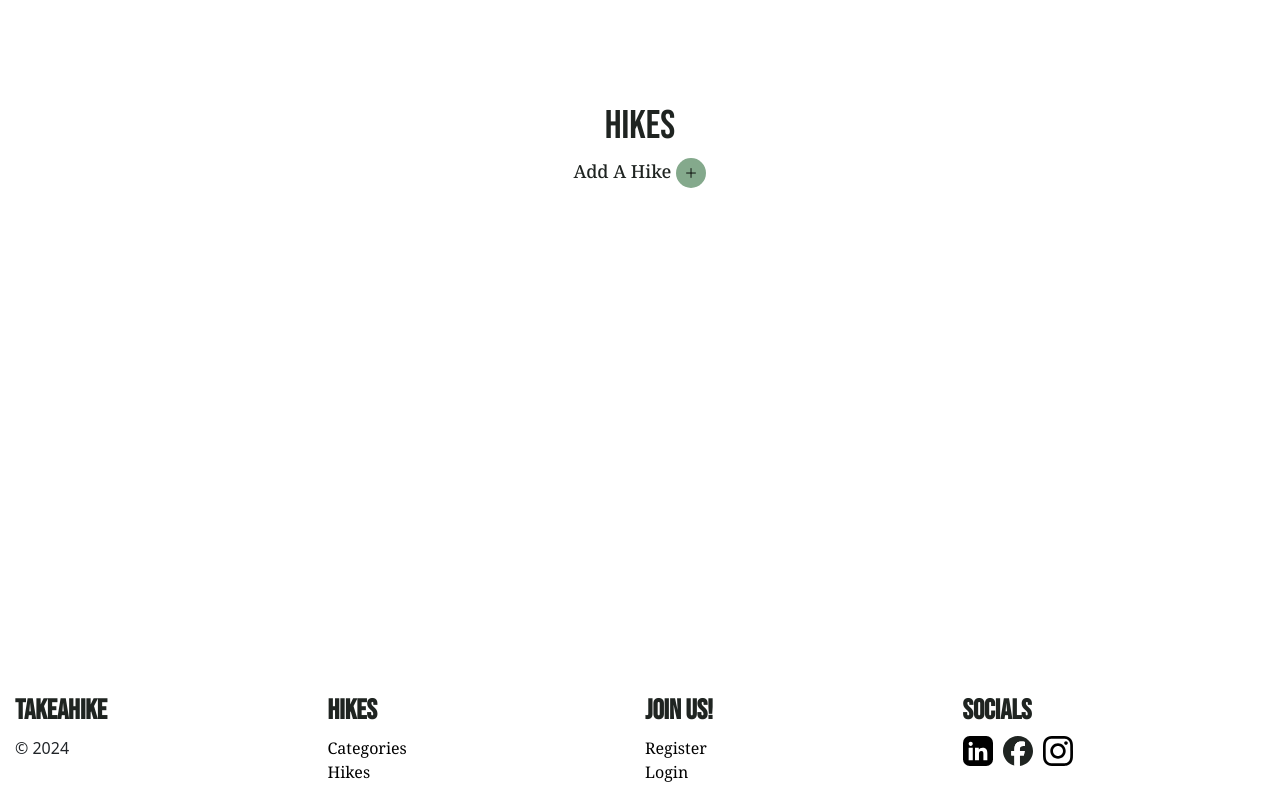
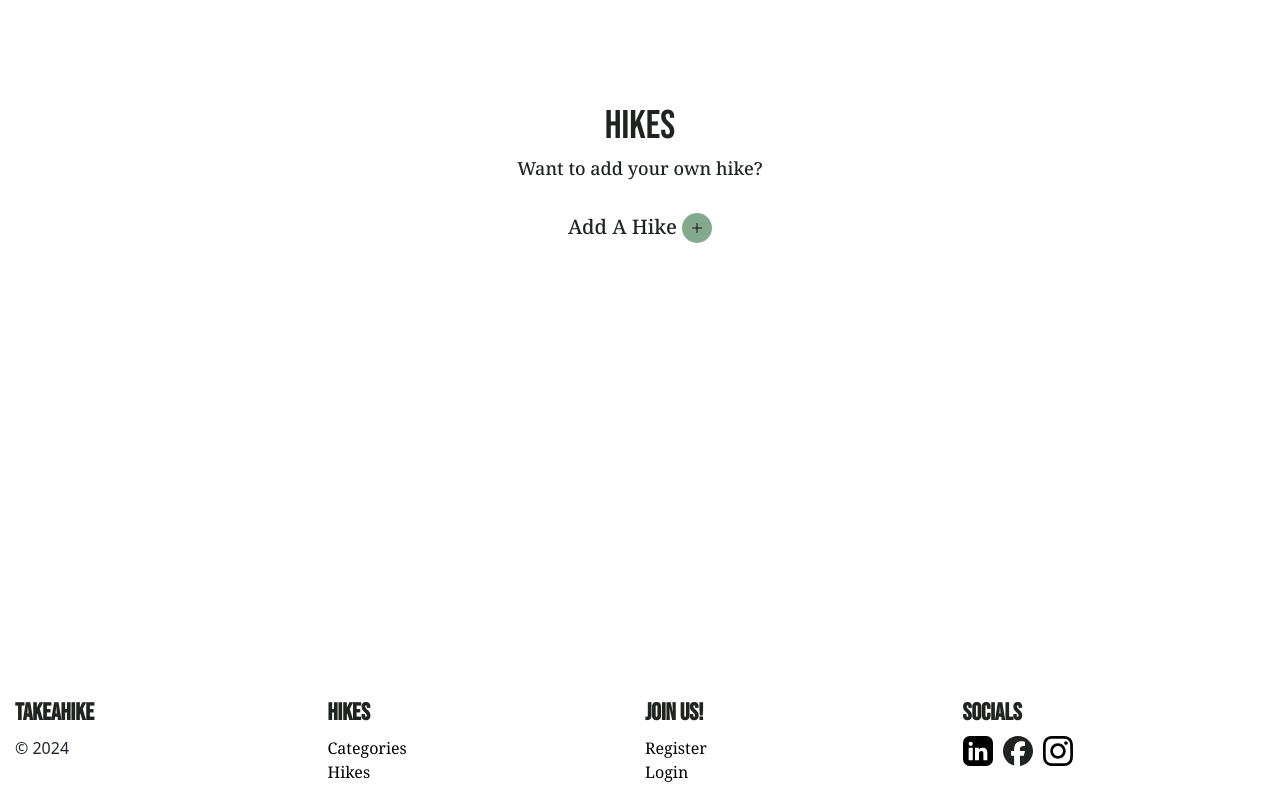
Before and after one commit to ChloeL-E/msp3-trailfinders, a Flask app: page /my_hikes in a window 1280 px wide. Run offline with Flask 2, Linux system fonts and the light colour scheme; data that the repository does not hold is empty.

Commit message:
Added to styling on Hikes page

```diff
--- a/trailfinders/static/css/style.css
+++ b/trailfinders/static/css/style.css
@@ -100,30 +100,9 @@
     height: 43vh;
 }
 
-/*#categories-hero:before{
-    content: '';
-    position: absolute;
-    top: 0;
-    left: 0;
-    width: 100%;
-    height: 100%;
-    background: rgba(255, 255, 255, 0.2);  The transparent overlay
-    pointer-events: none;  Ensures the overlay does not interfere with any user interactions *
-}*/
-
-/*#index-hero-image {
-    background-size: cover;
-    background-position: center;
-    background-repeat: no-repeat;
-    background-image: url("/static/media/images/hadrianswall.webp");
-    margin-top: -100px;
-    height: 90vh;
-    object-fit: cover;
-}*/
-
-header h1,
 h1,
-h2 {
+h2,
+h3 {
     color: var(--dark_green);
     font-weight: 500;
     font-family: "Bebas Neue";
@@ -224,6 +203,13 @@ h2 {
     margin-right: 10px;
 }
 
+/*------- HIKEs -------*/
+
+.reduce {
+    font-family: var(--font-family);
+    font-size:large;
+}
+
 /*------- ADD_HIKE -------*/
 
 .icon {
@@ -242,7 +228,7 @@ h2 {
 .change {
     text-decoration: none;
     font-family: var(--font-family);
-    font-size: 18px;
+    font-size: 20px;
     font-weight: 500;
     color: var(--dark_green);
     cursor: pointer;
@@ -251,12 +237,6 @@ h2 {
 .change:hover {
     color: var(--green);
 }
-
-/*.form-sizing {
-    border: 1px solid var(--dark_green);
-    border-radius: 5px;
-    padding: 5px 10px;
-}*/
 
 label {
     font-family: "Bebas Neue";
@@ -294,7 +274,7 @@ footer {
     padding-left: 10px;
 }
 
-footer h3 {
+footer h4 {
     font-family: "Bebas Neue";
     font-weight: 600;
     color: var(--dark_green);
@@ -401,7 +381,7 @@ li::marker {
         margin-top: 0.25rem !important;
     }
 
-    footer h3 {
+    footer h4 {
         font-size: medium;
     }
 
--- a/trailfinders/templates/base.html
+++ b/trailfinders/templates/base.html
@@ -87,27 +87,27 @@
     <footer class="mt-auto sticky-bottom sm-screens">
       <div class="row g-0">
         <div class="col-xs-6 col-sm-3 sm-screens">
-          <h3 class="ml-3" style="margin-left:5px;">TakeAHike</h3>
+          <h4 class="ml-3" style="margin-left:5px;">TakeAHike</h4>
           <p class="copyright ml-3" style="margin-left:5px;">
             <span>© 2024</span>
           </p>
         </div>
         <div class="col-xs-6 col-sm-3 sm-screens">
-          <h3>Hikes</h3>
+          <h4>Hikes</h4>
           <ul class="footer-links">
             <li><a href="{{ url_for('categories') }}">Categories</a></li>
             <li><a href="{{ url_for('my_hikes') }}">Hikes</a></li>
           </ul>
         </div>
         <div  class="col-xs-6 col-sm-3 sm-screens">
-          <h3>Join Us!</h3>
+          <h4>Join Us!</h4>
           <ul class="footer-links">
             <li><a href="{{ url_for('register') }}">Register</a></li>
             <li><a href="{{ url_for('login') }}">Login</a></li>
           </ul>
         </div>
         <div class="col-xs-6 col-sm-3 sm-screens">
-          <h3>Socials</h3>
+          <h4>Socials</h4>
           <div class="row g-0">
             <ul class="socials">
               <li><a href="https://www.linkedin.com/signup" target="_blank"><img class="socials"
--- a/trailfinders/templates/my_hikes.html
+++ b/trailfinders/templates/my_hikes.html
@@ -4,6 +4,8 @@
     <div class="row g-0 align-items-center">
         <div class="col">
             <h1 class="mt-3">Hikes</h1>
+            <h2 class="reduce">Want to add your own hike?</h2>
+            <br>
             <a class="change" href="{{ url_for('add_hike') }}">Add A Hike<img class="icon"
                     src="/static/media/images/icons/plus-line-icon.png" alt="plus icon"></a>
         </div>
@@ -29,7 +31,7 @@
                     <img class="card-img-top" src="{{ hike.image_url }}"
                             alt="{{ hike.hike_title }}">
                     <div class="card-body">
-                        <h2 class="card-title">{{ hike.hike_title }}</h2>
+                        <h3 class="card-title">{{ hike.hike_title }}</h3>
                         <p>Distance(km): {{ hike.distance }}</p>
                         <p>Elevation(m): {{ hike.elevation }}</p>
                         <p>Difficulty: {{ hike.difficulty }}</p>
```
